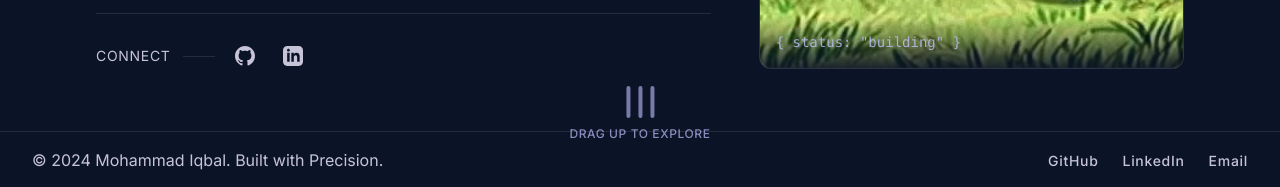
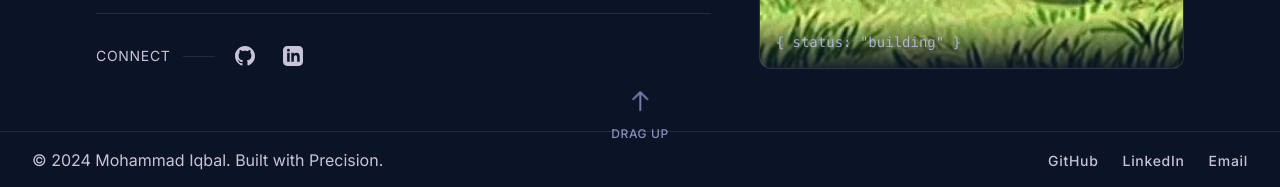
Before and after one commit to miqi4/profile, a Next.js app: page / in a window 1280 px wide. Shown: the part 610-797 px from the top of the page. Built offline with nearby package versions, Linux system fonts and the light colour scheme.

Commit message:
refactor(CurtainDrag): Update handle design with chevron icon and improve spacing

```diff
--- a/app/components/CurtainDrag.tsx
+++ b/app/components/CurtainDrag.tsx
@@ -133,18 +133,26 @@ export default function CurtainDrag() {
       {/* Curtain Handle - at bottom */}
       <div className="fixed bottom-8 left-1/2 -translate-x-1/2 z-50 pointer-events-auto">
         <div
-          className="curtain-handle flex flex-col items-center gap-2 px-6 py-4 cursor-grab active:cursor-grabbing hover:opacity-80 transition-opacity group"
+          className="curtain-handle flex flex-col items-center gap-3 px-6 py-4 cursor-grab active:cursor-grabbing hover:opacity-80 transition-opacity group"
         >
-          {/* Handle Bar - pointing up */}
-          <div className="flex gap-2 transform rotate-180">
-            <div className="w-1 h-8 bg-primary/60 rounded-full group-hover:bg-primary transition-colors"></div>
-            <div className="w-1 h-8 bg-primary/60 rounded-full group-hover:bg-primary transition-colors"></div>
-            <div className="w-1 h-8 bg-primary/60 rounded-full group-hover:bg-primary transition-colors"></div>
-          </div>
+          {/* Simple Chevron Icon */}
+          <svg
+            className="w-6 h-6 text-primary/60 group-hover:text-primary transition-colors animate-bounce"
+            fill="none"
+            stroke="currentColor"
+            viewBox="0 0 24 24"
+          >
+            <path
+              strokeLinecap="round"
+              strokeLinejoin="round"
+              strokeWidth={2}
+              d="M5 10l7-7m0 0l7 7m-7-7v18"
+            />
+          </svg>
 
           {/* Hint Text */}
           <span className="text-xs tracking-wider font-medium text-primary/70 uppercase whitespace-nowrap group-hover:text-primary transition-colors">
-            {dragY > 0 ? (dragY > THRESHOLD ? '✓ Release!' : `${Math.round(dragY)}px`) : 'Drag up to explore'}
+            {dragY > 0 ? (dragY > THRESHOLD ? '✓ Release!' : `${Math.round(dragY)}px`) : 'Drag up'}
           </span>
         </div>
       </div>
```
